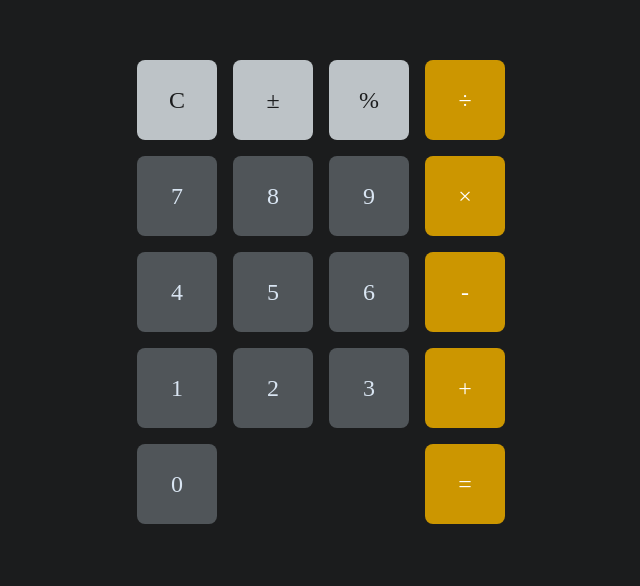
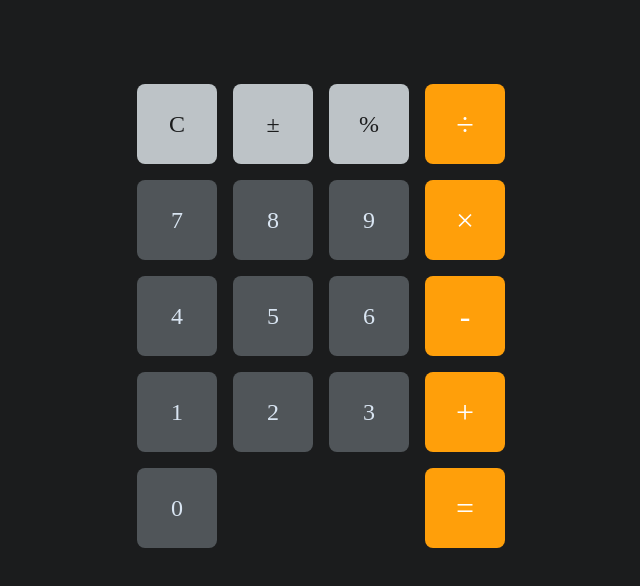
Before and after one commit to hrvstr/calculator, a plain HTML site: page index.html in a window 1280 px wide. Shown: the part 116-702 px from the top of the page, without its empty margins (319-959 px from the left). Drawn offline with Linux system fonts and the light colour scheme.

Commit message:
Dynamically create operator keys

```diff
--- a/index.html
+++ b/index.html
@@ -21,13 +21,7 @@
           <div id="numBlock" class="keyGroup"></div>
         </div>
         <div id="keyBlockRight">
-          <div id="operators" class="keyGroup">
-            <div class="key">÷</div>
-            <div class="key">×</div>
-            <div class="key">-</div>
-            <div class="key">+</div>
-            <div class="key">=</div>
-          </div>
+          <div id="operators" class="keyGroup"></div>
         </div>
       </div>
     </main>
--- a/script.js
+++ b/script.js
@@ -1,12 +1,12 @@
 const display = document.getElementById("display");
 const numBlock = document.getElementById("numBlock");
+const operators = document.getElementById("operators");
 
 // Create number keys
 for (i = 9; i >= 0; i--) {
   const div = document.createElement("div");
   const keyNumber = i;
   div.classList.add("key");
-  div.classList.add("numKey");
   div.setAttribute("id", "num" + keyNumber);
   div.textContent = keyNumber;
   numBlock.appendChild(div);
@@ -16,3 +16,35 @@ for (i = 9; i >= 0; i--) {
     display.textContent += keyNumber;
   });
 }
+
+// Create operator keys
+const operatorArray = [
+  {
+    name: "divide",
+    symbol: "÷",
+  },
+  {
+    name: "multiply",
+    symbol: "×",
+  },
+  {
+    name: "subtract",
+    symbol: "-",
+  },
+  {
+    name: "add",
+    symbol: "+",
+  },
+  {
+    name: "equal",
+    symbol: "=",
+  },
+];
+
+operatorArray.forEach((operator) => {
+  const div = document.createElement("div");
+  div.classList.add("key");
+  operators.appendChild(div);
+  div.setAttribute("id", operator.name);
+  div.textContent = operator.symbol;
+});
--- a/style.css
+++ b/style.css
@@ -23,7 +23,8 @@ body {
 /* Display */
 
 #display {
-  font-size: 2rem;
+  font-size: 3rem;
+  height: 3rem;
   display: flex;
   justify-content: end;
   line-height: 1;
@@ -60,8 +61,10 @@ body {
 }
 
 #operators > div {
-  background: #cc9600;
+  background: #ff9f0a;
+  font-weight: 500;
   color: white;
+  font-size: 2rem;
 }
 #functions {
   margin-bottom: var(--space);
@@ -91,6 +94,3 @@ body {
 #num3 {
   grid-column-start: 3;
 }
-
-.numKey {
-}
```
